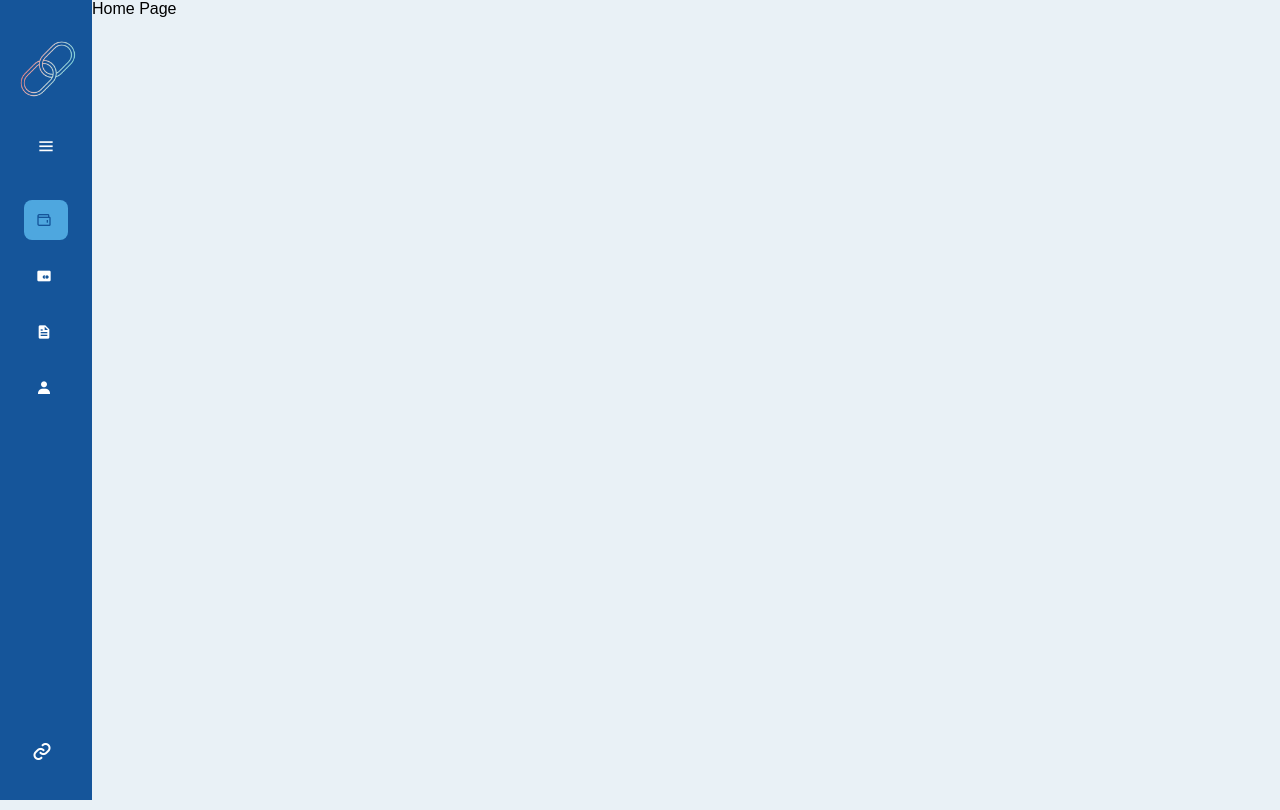
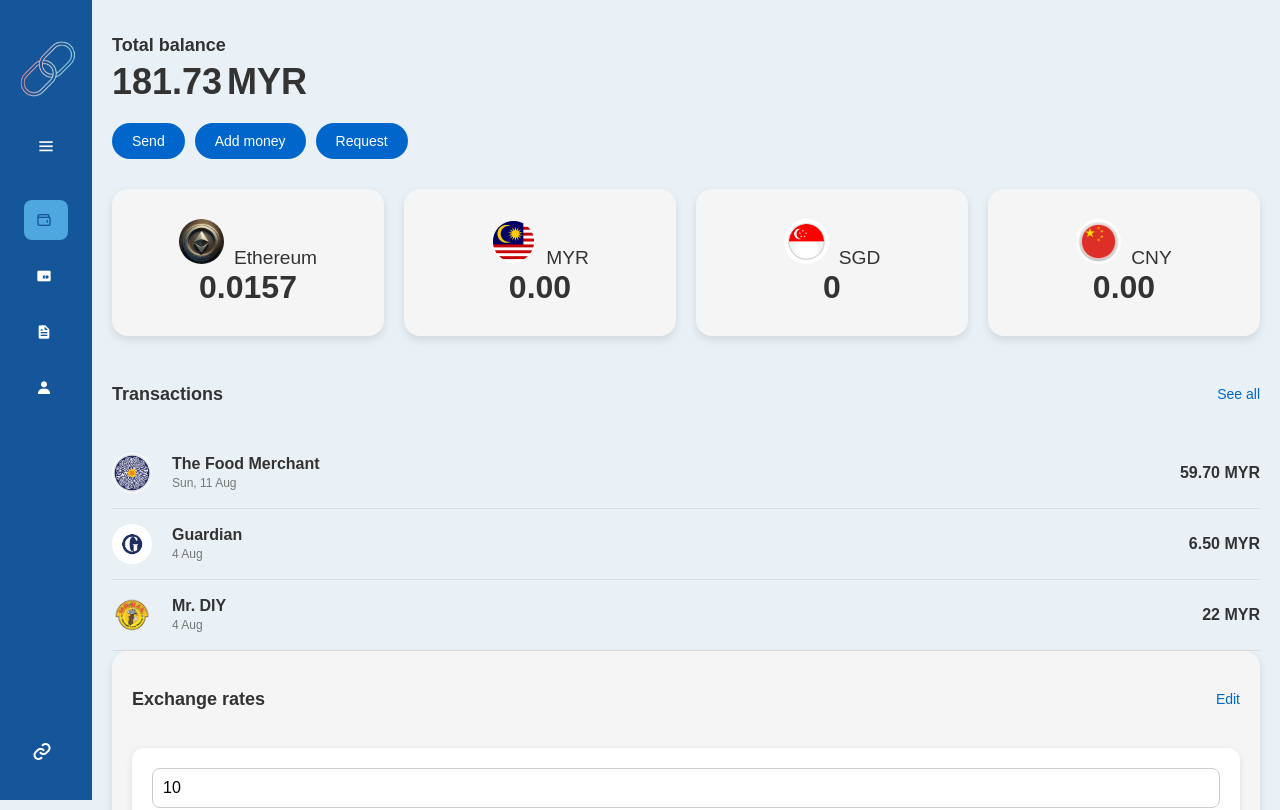
Before and after one commit to walauceh/devmatch_hackathon, a React (Create React App) app in the folder my-app/: page / in a window 1280 px wide. Shown: the top 810 px of the page. Built offline with nearby package versions, Linux system fonts and the light colour scheme.

Commit message:
merge everything

```diff
--- a/my-app/src/App.tsx
+++ b/my-app/src/App.tsx
@@ -113,11 +113,11 @@ function App() {
       case 'profile':
         return <Profile />;
       case 'viewCard':
-        return <div>View Card Page</div>; // Replace with your component
+        return <Card />; // Replace with your component
       case 'document':
-        return <div>Document Page</div>; // Replace with your component
+        return <Visa />; // Replace with your component
       default:
-        return <div>Home Page</div>; // Replace with your home component
+        return <Walletpage />; // Replace with your home component
     }
   };
 
```
